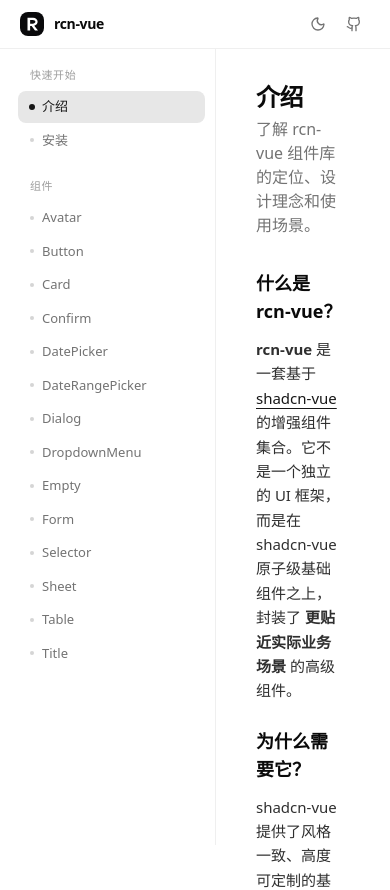
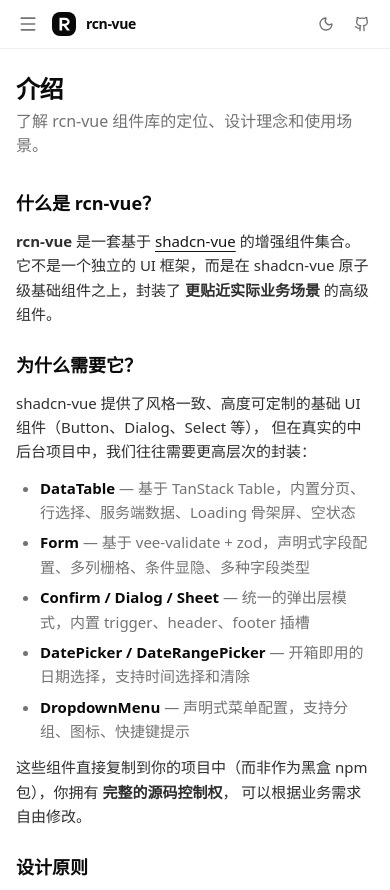
Before and after one commit to careerisx/rcn-vue, a Vue app: page /introduction in a window 390 px wide. Shown: the top 890 px of the page. Built offline with nearby package versions, Linux system fonts and the light colour scheme.

Commit message:
fix: update installation commands for rcn-vue component

```diff
--- a/src/App.vue
+++ b/src/App.vue
@@ -1,8 +1,8 @@
 <script setup lang="ts">
-import {computed, ref, onMounted} from 'vue'
+import {computed, ref, watch, onMounted} from 'vue'
 import {useRoute, RouterLink, RouterView} from 'vue-router'
 import {demoRoutes, guideRoutes} from './router'
-import {Sun, Moon, Github} from 'lucide-vue-next'
+import {Sun, Moon, Github, Menu, X} from 'lucide-vue-next'
 import TableOfContents from '@/components/demo/TableOfContents.vue'
 
 const route = useRoute()
@@ -33,18 +33,39 @@
   document.documentElement.classList.toggle('dark', isDark.value)
   localStorage.setItem('theme', isDark.value ? 'dark' : 'light')
 }
+
+// 移动端菜单
+const mobileMenuOpen = ref(false)
+
+// 路由切换时关闭菜单
+watch(() => route.path, () => {
+  mobileMenuOpen.value = false
+})
 </script>
 
 <template>
   <div class="min-h-screen bg-background text-foreground flex flex-col">
     <!-- 顶部标题栏 -->
     <header class="sticky top-0 z-50 w-full border-b border-border/60 bg-background/80 backdrop-blur-sm">
-      <div class="flex items-center justify-between h-12 px-5">
-        <!-- 左侧 Logo -->
-        <RouterLink to="/" class="flex items-center gap-2.5 hover:opacity-80 transition-opacity">
-          <img src="/logo.svg" alt="rcn-vue" class="w-6 h-6 rounded-md"/>
-          <span class="text-sm font-semibold tracking-tight">rcn-vue</span>
-        </RouterLink>
+      <div class="flex items-center justify-between h-12 px-3 md:px-5">
+        <!-- 左侧 -->
+        <div class="flex items-center gap-2">
+          <!-- 移动端汉堡菜单 -->
+          <button
+              @click="mobileMenuOpen = !mobileMenuOpen"
+              class="p-1.5 rounded-md text-muted-foreground hover:text-foreground hover:bg-accent transition-colors md:hidden"
+              title="菜单"
+          >
+            <X v-if="mobileMenuOpen" class="w-5 h-5"/>
+            <Menu v-else class="w-5 h-5"/>
+          </button>
+
+          <!-- Logo -->
+          <RouterLink to="/" class="flex items-center gap-2.5 hover:opacity-80 transition-opacity">
+            <img src="/logo.svg" alt="rcn-vue" class="w-6 h-6 rounded-md"/>
+            <span class="text-sm font-semibold tracking-tight">rcn-vue</span>
+          </RouterLink>
+        </div>
 
         <!-- 右侧操作 -->
         <div class="flex items-center gap-1">
@@ -68,11 +89,26 @@
       </div>
     </header>
 
+    <!-- 移动端遮罩 -->
+    <Transition name="fade">
+      <div
+          v-if="mobileMenuOpen"
+          class="fixed inset-0 z-30 bg-black/40 md:hidden"
+          @click="mobileMenuOpen = false"
+      />
+    </Transition>
+
     <!-- 主体 -->
-    <div class="flex flex-1 min-h-0 px-2">
+    <div class="flex flex-1 min-h-0 md:px-2">
       <!-- 左侧导航 -->
-      <aside class="w-52 border-r border-border/60 flex flex-col shrink-0 sticky top-12 h-[calc(100vh-3rem)]">
-        <nav class="flex-1 overflow-y-auto px-2.5 py-3 space-y-4">
+      <aside :class="[
+        'fixed md:sticky top-12 z-40 h-[calc(100vh-3rem)] w-60 md:w-52 shrink-0',
+        'bg-background md:bg-transparent border-r border-border/60',
+        'transition-transform duration-200 ease-in-out',
+        'md:translate-x-0',
+        mobileMenuOpen ? 'translate-x-0' : '-translate-x-full'
+      ]">
+        <nav class="flex-1 overflow-y-auto px-2.5 py-3 space-y-4 h-full">
 
           <!-- 快速开始组 -->
           <div class="space-y-0.5">
@@ -127,7 +163,7 @@
 
       <!-- 中间内容 -->
       <main class="flex-1 min-w-0 overflow-y-auto">
-        <div class="max-w-4xl mx-auto px-10 py-8">
+        <div class="max-w-4xl mx-auto px-4 md:px-10 py-6 md:py-8">
           <RouterView/>
         </div>
       </main>
@@ -141,3 +177,15 @@
     </div>
   </div>
 </template>
+
+<style scoped>
+.fade-enter-active,
+.fade-leave-active {
+  transition: opacity 0.2s ease;
+}
+
+.fade-enter-from,
+.fade-leave-to {
+  opacity: 0;
+}
+</style>
```
